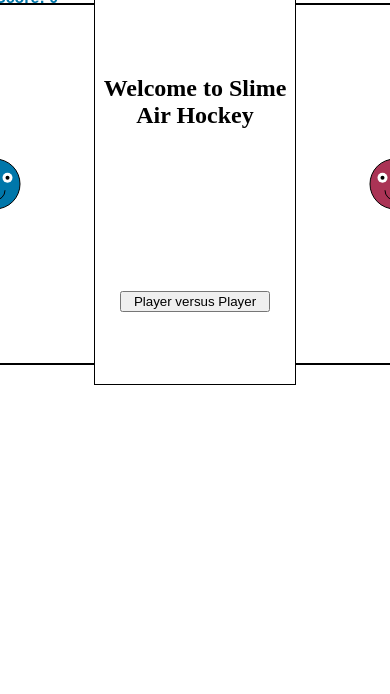
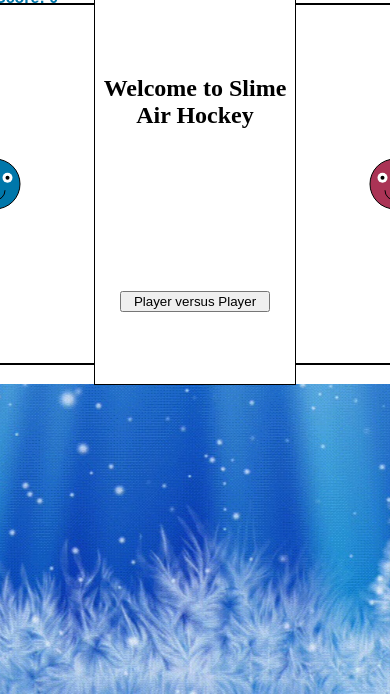
Before and after one commit to mi-ruan/SlimeAirHockey, a website: page index.html in a window 390 px wide. Shown: the part 150-844 px from the top of the page. Drawn offline with Linux system fonts and the light colour scheme.

Commit message:
make static background for mobile

```diff
--- a/css/main.css
+++ b/css/main.css
@@ -87,7 +87,7 @@
 
 @media (max-width: 767px) {
   .fullscreen-bg {
-    background: url('images/snowbackground.gif') center center / cover no-repeat;
+    background: url('../images/snowbackground.jpg') center center / cover no-repeat;
   }
   .fullscreen-bg_video {
     display: none;
```
